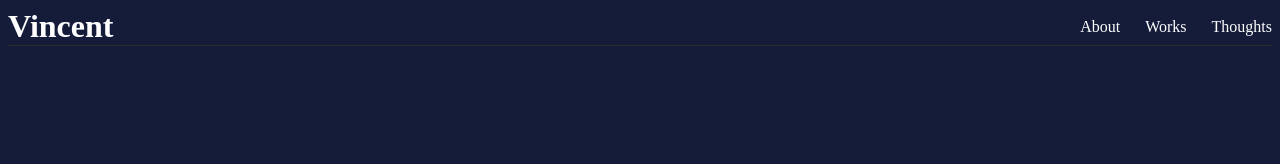
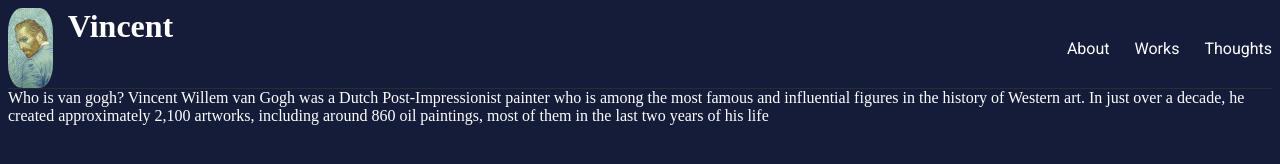
Before and after one commit to BMBenkyou/the-odin-project-ls, a plain HTML site: page landing-page/landing-page.html in a window 1280 px wide. Drawn offline with Linux system fonts and the light colour scheme; a web font is replaced by a local one.

Commit message:
Add images and fix header layout

```diff
--- a/landing-page/landing-page.html
+++ b/landing-page/landing-page.html
@@ -9,6 +9,7 @@
 <body>
 		<div class="header">
 			<div class="logo">
+				<img src="./static/images/van-gogh-pic.jpg" alt="van gogh logo">
 				<h1>Vincent</h1>
 			</div>
 			<div class="links">
@@ -18,6 +19,19 @@
 			</div>
 			</div>
 		</div>
+	<section class="sec-1">
+		<div class="info">
+			Who is van gogh?
+			Vincent Willem van Gogh was a Dutch Post-Impressionist painter
+			who is among the most famous and influential figures in the history of Western art. In just over a decade, he created approximately 2,100 artworks, including around 860 oil paintings,
+			most of them in the last two years of his life
+		</div>
+
+
+
+
+	</section>
+
 
 </body>
 </html>
--- a/landing-page/static/css/style.css
+++ b/landing-page/static/css/style.css
@@ -1,9 +1,8 @@
 @import url('https://fonts.googleapis.com/css2?family=Cedarville+Cursive&family=Jersey+10&display=swap');
+@import url('https://fonts.googleapis.com/css2?family=Cedarville+Cursive&family=Jersey+10&family=Roboto:ital,wght@0,100;0,300;0,400;0,500;0,700;0,900;1,100;1,300;1,400;1,500;1,700;1,900&display=swap');
 
-/**{
-  outline:solid  red 1px;
-}
-  */
+
+
 body{
   background-color:#141c3a ;
   color:white;
@@ -13,12 +12,20 @@ body{
   height:100%;
   border-bottom:1px outset gray;
 }
+.header img{
+  width:auto;
+  height:80px;
+  border-radius:30%;
+}
 /* removes the margin for more compact header */
+/*add margin to the left for the logo pic */
 h1{
   margin:0;
+  margin-left: 15px;
 }
 
 .logo{
+  display:flex;
   font-family: "Cedarville Cursive", serif;
   font-weight: 400;
   font-style: normal;
@@ -31,6 +38,9 @@ h1{
 }
 
 .links{
+  font-family: "Roboto", serif;
+  font-weight: 400;
+  font-style: normal;
   margin-left:auto;
   list-style-type: none;
   display:flex;
@@ -38,5 +48,8 @@ h1{
   align-items:center;
   gap:25px;
 
+}
 
+.sec-2{
+  background-color: white;
 }
```
Also changed, not shown: landing-page/static/images/palette.png (added), landing-page/static/images/van-gogh-pic.jpg (added), 1 other file. Lines whose indentation alone changed are shown as unchanged.
